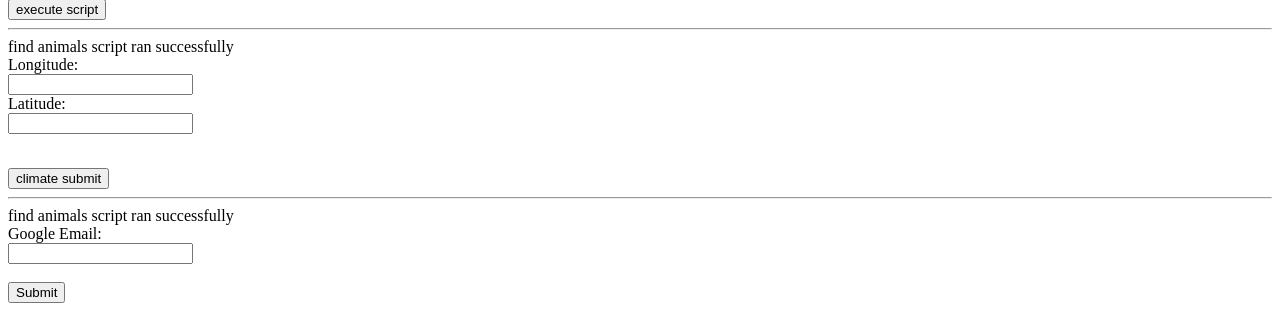
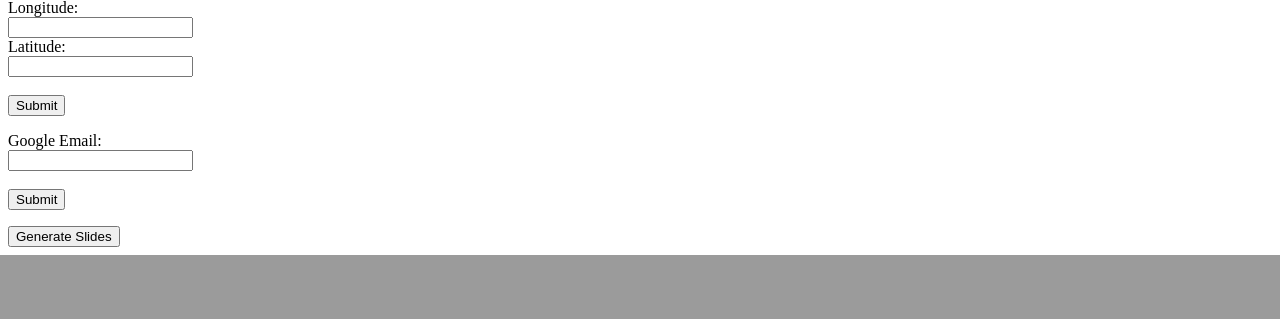
Before and after one commit to Blazeinger/GeoLearn, a Django app: page /bio_output/ in a window 1280 px wide. Shown: the part 913-1232 px from the top of the page. After the commit the page ends 1168 px from the top, so only its background shows below. Run offline with Django 3.2, Linux system fonts and the light colour scheme; some libraries are stand-ins or nearby versions.

Commit message:
Added Generate Slides Button
This should later be combined with the gathering information buttons.

```diff
--- a/testsite/templates/Slides.html
+++ b/testsite/templates/Slides.html
@@ -162,11 +162,6 @@ window.onclick = function(event) {
 	 async defer>
 </script>
 
-<button type='button' onclick="location.href='{% url 'bio_submit' %}'">execute script</button><hr>
-	{% if message %}
-	{{message}}
-	{% endif %}
-
 
 <form action="">
   Longitude:<br>
@@ -175,13 +170,8 @@ window.onclick = function(event) {
   Latitude:<br>
   <input type="text" name="Latitude" value="">
   <br><br>
+  <input type="submit" value="Submit">
 </form>
-<button type='submit' onclick="location.href='{% url 'climate_submit' %}'">climate submit</button><hr>
-	{% if message %}
-	{{message}}
-	{% endif %}
-
-
 
 <form action="">
   Google Email:<br>
@@ -189,5 +179,7 @@ window.onclick = function(event) {
   <br><br>
   <input type="submit" value="Submit">
 </form>
+
+<button onclick="location.href = 'https://script.google.com/a/nau.edu/macros/s/AKfycbx3M2I2nfbA3wYw18H5BWH_hW8Ket6axhXmXfXCCB0/dev';">Generate Slides</button>
 </body>
 </html>
```
